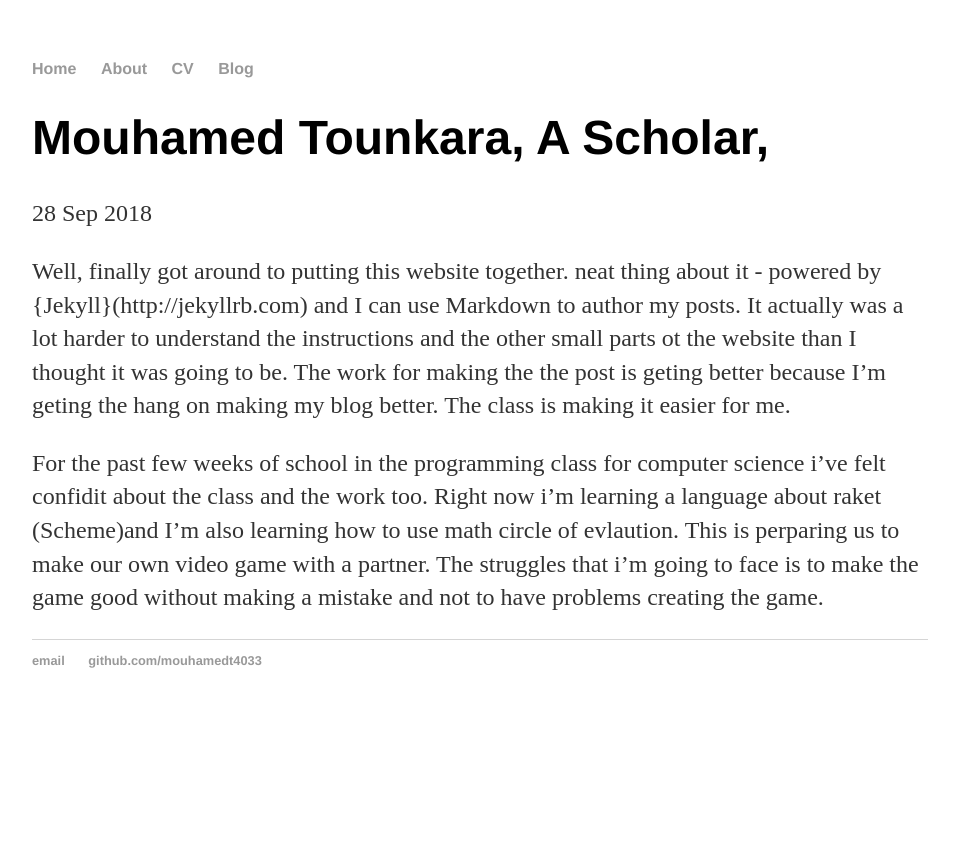
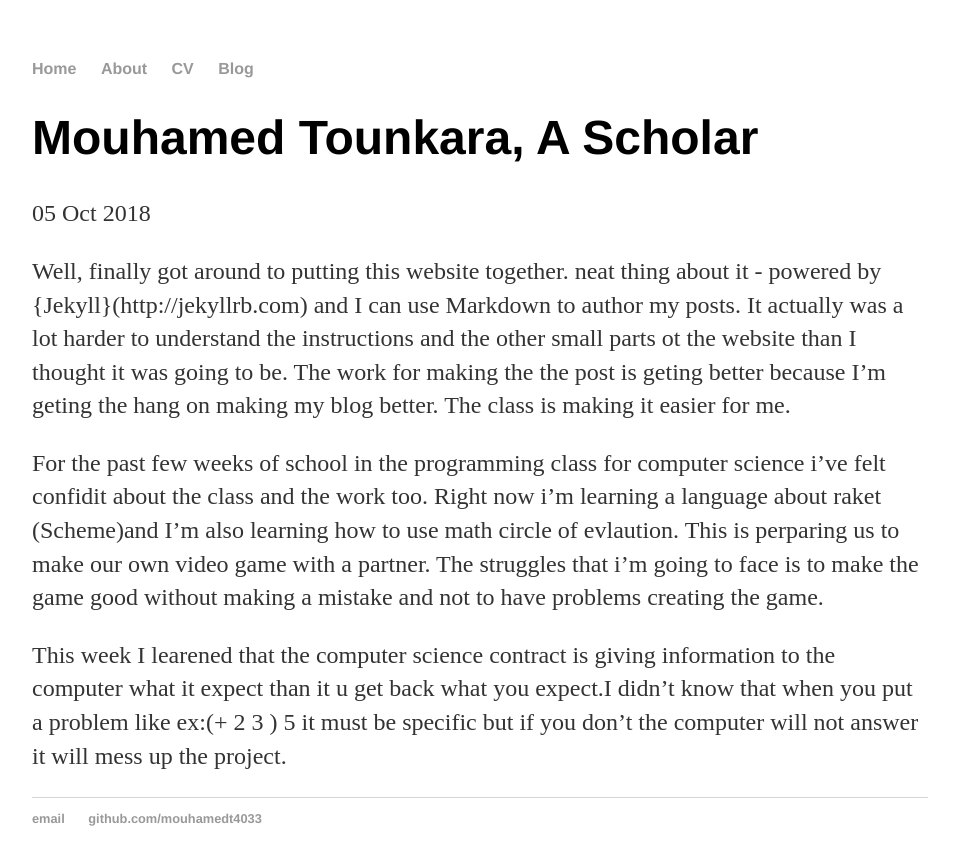
Before and after one commit to mouhamedt4033/mouhamedt4033.github.io, a Jekyll site: the page built from _posts/2018-10-05-weekly-reflection-01.md, in a window 1280 px wide. Shown: the top 865 px of the page, without its empty margins (160-1119 px from the left). Built offline with Jekyll 4.4.1, drawn with Linux system fonts in a browser that asks for light colours.

Commit message:
Update and rename 2018-09-28-weekly-reflection-01.md to 2018-10-05-weekly-reflection-01.md

```diff
--- a/_posts/2018-09-28-weekly-reflection-01.md
+++ b/_posts/2018-10-05-weekly-reflection-01.md
@@ -1,8 +1,10 @@
 ---
 layout: post
-title: Mouhamed Tounkara, A Scholar,
-date: 2018-09-28
+title: Mouhamed Tounkara, A Scholar
+date: 2018-10-05
 ---
 Well, finally got around to putting this website together. neat thing about it - powered by {Jekyll}(http://jekyllrb.com) and I can use Markdown to author my posts. It actually was a lot harder to understand the instructions and the other small parts ot the website than I thought it was going to be. The work for making the the post is geting better because I'm geting the hang on making my blog better. The class is making it easier  for me.
 
 For the past few weeks of school in the programming class for computer science i've felt confidit about the class and the work too. Right now i'm learning a language about raket (Scheme)and I'm also learning how to use math circle of evlaution. This is  perparing us to make our own video game with a partner. The struggles that i'm going to face is to make the game good without making a mistake and not to have problems creating the game.
+
+This week I learened that the computer science contract is giving  information to the computer what it expect than it u get back what you expect.I didn't know that when you put a problem like ex:(+ 2 3 ) 5 it must be specific but if you don't the computer will not answer it will mess up the project.
```
